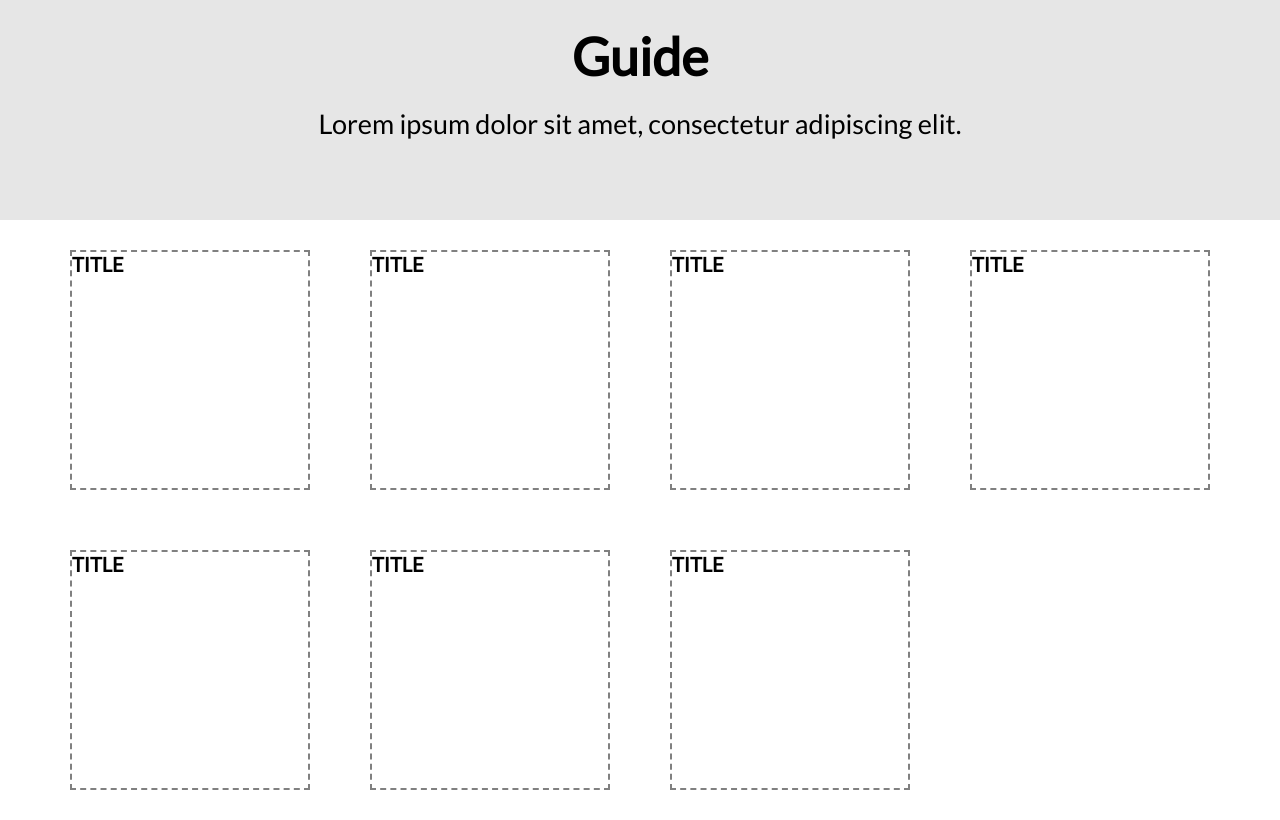
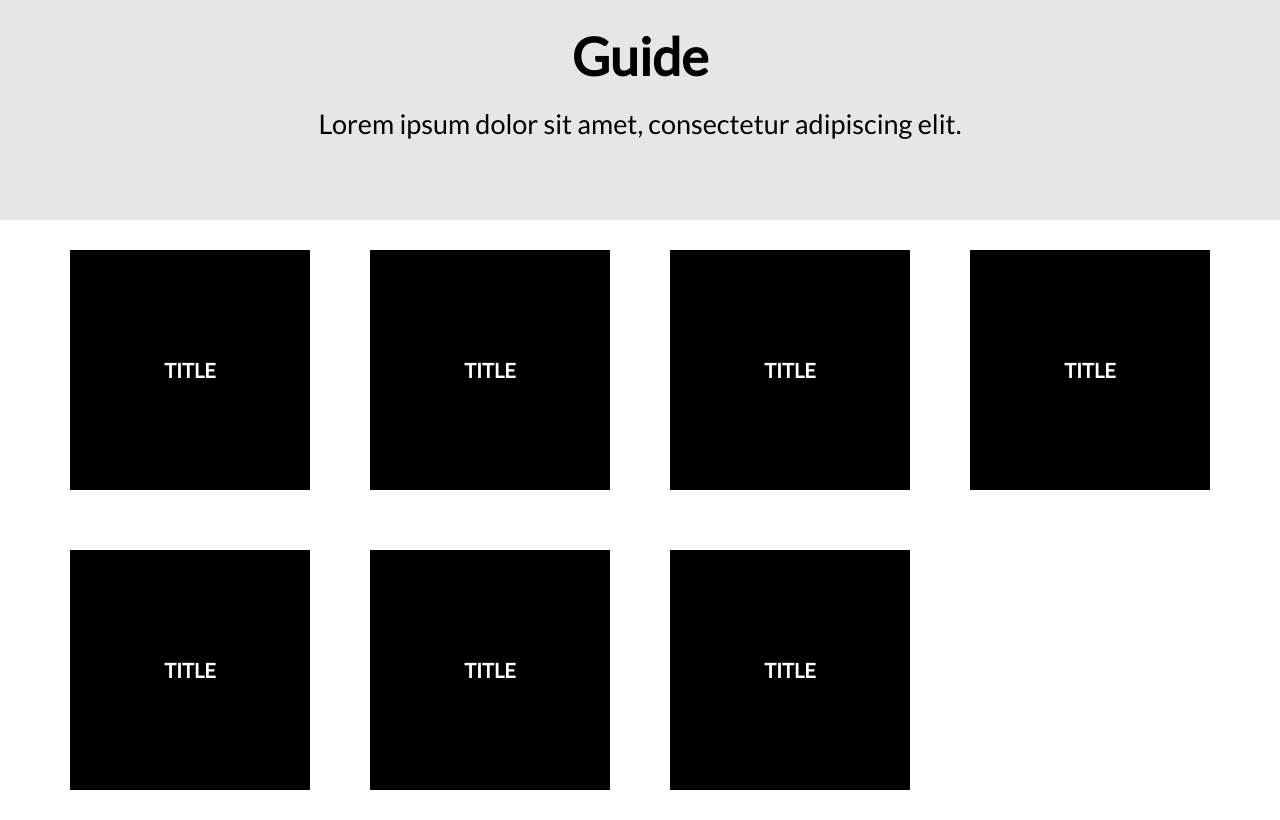
Before and after one commit to Utaria/utaria.fr, a PHP site: page /guide/index.html in a window 1280 px wide. Run offline with PHP 8.4, Linux system fonts and the light colour scheme.

Commit message:
guide v2

```diff
--- a/guide/style.css
+++ b/guide/style.css
@@ -18,9 +18,14 @@ section.container-top{
 section.container-link div.category{
 	position: relative;
 	width: 240px;height: 240px;
-	border: 2px dashed gray;
 
-	margin: 30px 30px;
+	text-align: center;
+	line-height: 240px;
+
+	background-color: black;
+	color: #FFF;
+
+	margin: 30px;
 
 	float: left;
 }
```
